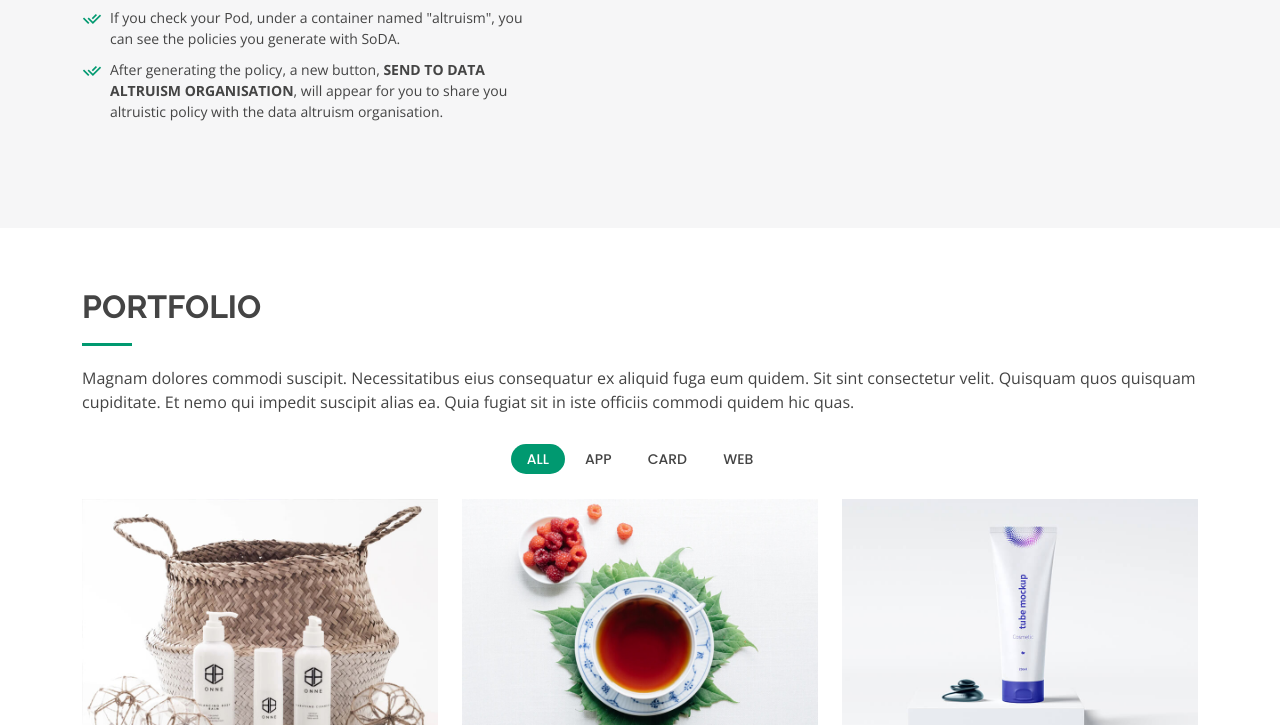
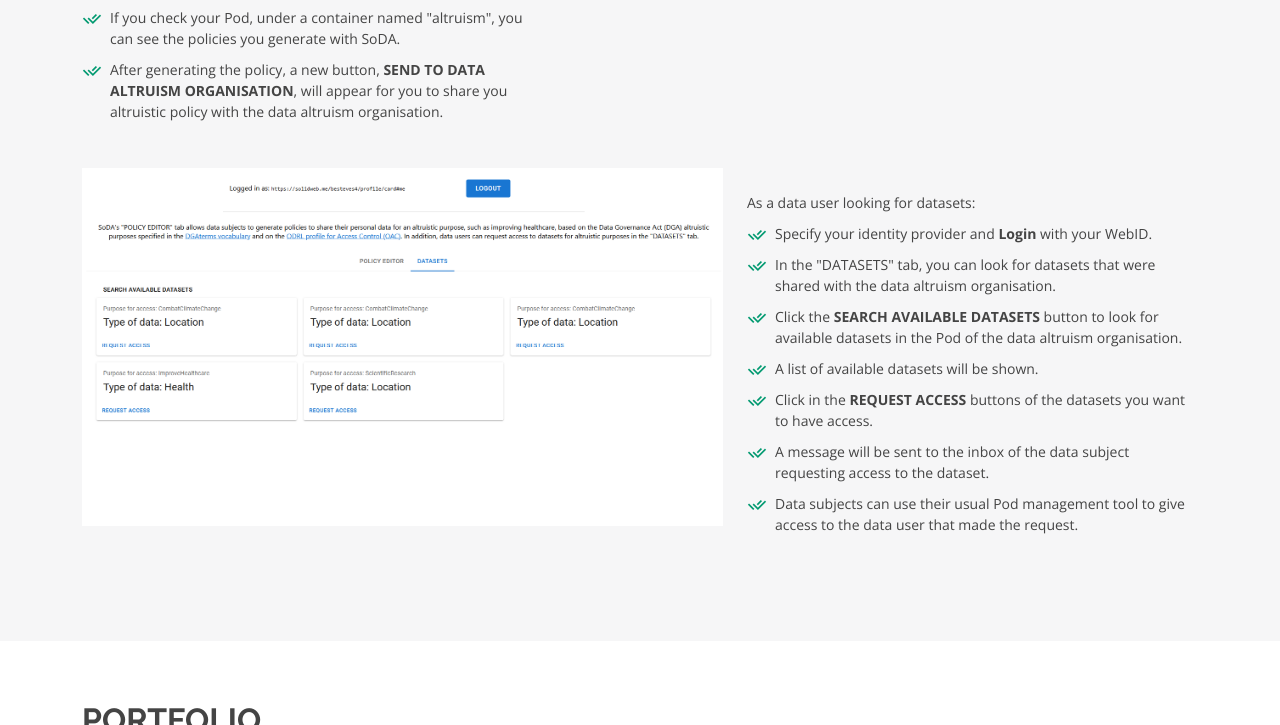
Before and after one commit to besteves4/iswc23demo, a plain HTML site: page index.html in a window 1280 px wide. Shown: the part 2923-3648 px from the top of the page. Drawn offline with nearby package versions, Linux system fonts and the light colour scheme.

Commit message:
add data user demo walkthrough

```diff
--- a/index.html
+++ b/index.html
@@ -129,8 +129,8 @@
               <a href="https://anonymous.4open.science/r/soda-6F67" target="_blank">SoDA</a>, where
             </p>
             <ul>
-              <li><i class="ri-check-double-line"></i> a data subject can generate a policy to share their personal data for an altruistic purpose,</li>
-              <li><i class="ri-check-double-line"></i> a data user can request to access a dataset from another user for an altruistic purpose, and</li>
+              <li><i class="ri-check-double-line"></i> a data subject can generate a policy to share their personal data for an altruistic purpose</li>
+              <li><i class="ri-check-double-line"></i> a data user can request to access a dataset from another user for an altruistic purpose</li>
               <li><i class="ri-check-double-line"></i> data altruism organisations can use to maintain metadata regarding available datasets</li>
             </ul>
           </div>
@@ -236,6 +236,29 @@
           <div class="col-lg-7">
             <div class="row">
               <img style="margin-top: 10vh;" src="assets/img/policy-editor.png" class="img-fluid" alt="">
+            </div>
+          </div>
+        </div>
+
+        <div class="row content">
+          <div class="col-lg-7">
+            <div class="row">
+              <img src="assets/img/datasets.png" class="img-fluid" alt="">
+            </div>
+          </div>
+          <div class="col-lg-5">
+            <div class="section-title" data-aos="fade-right">
+              <br>
+              <p>As a data user looking for datasets:</p>
+              <ul>
+                <li><i class="ri-check-double-line"></i> Specify your identity provider and <b>Login</b> with your WebID.</li>
+                <li><i class="ri-check-double-line"></i> In the "DATASETS" tab, you can look for datasets that were shared with the data altruism organisation.</li>
+                <li><i class="ri-check-double-line"></i> Click the <b>SEARCH AVAILABLE DATASETS</b> button to look for available datasets in the Pod of the data altruism organisation.</li>
+                <li><i class="ri-check-double-line"></i> A list of available datasets will be shown. </li>
+                <li><i class="ri-check-double-line"></i> Click in the <b>REQUEST ACCESS</b> buttons of the datasets you want to have access.</li>
+                <li><i class="ri-check-double-line"></i> A message will be sent to the inbox of the data subject requesting access to the dataset.</li>
+                <li><i class="ri-check-double-line"></i> Data subjects can use their usual Pod management tool to give access to the data user that made the request.</li>
+              </ul>
             </div>
           </div>
         </div>
```
